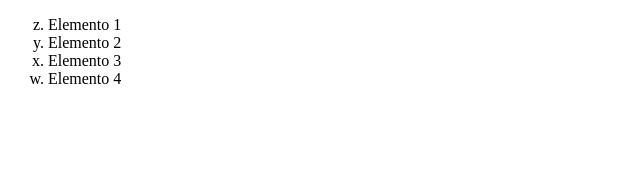
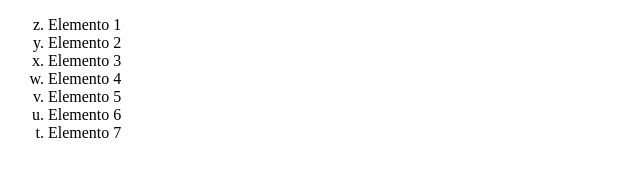
Before and after one commit to ueatmil18/proyargprog21, a plain HTML site: page index.html in a window 1280 px wide. Shown: the whole page, without its empty margins (0-640 px from the left). Drawn offline with Linux system fonts and the light colour scheme.

Commit message:
Update index.html

```diff
--- a/index.html
+++ b/index.html
@@ -6,6 +6,9 @@
         <li>Elemento 2</li>
         <li>Elemento 3</li>
         <li>Elemento 4</li>
+        <li>Elemento 5</li>
+        <li>Elemento 6</li>
+        <li>Elemento 7</li>
      </ol>
 
 </html>
```
